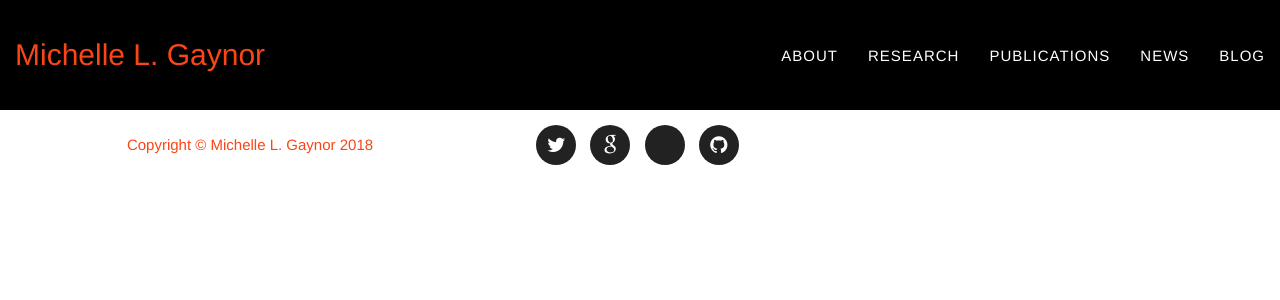
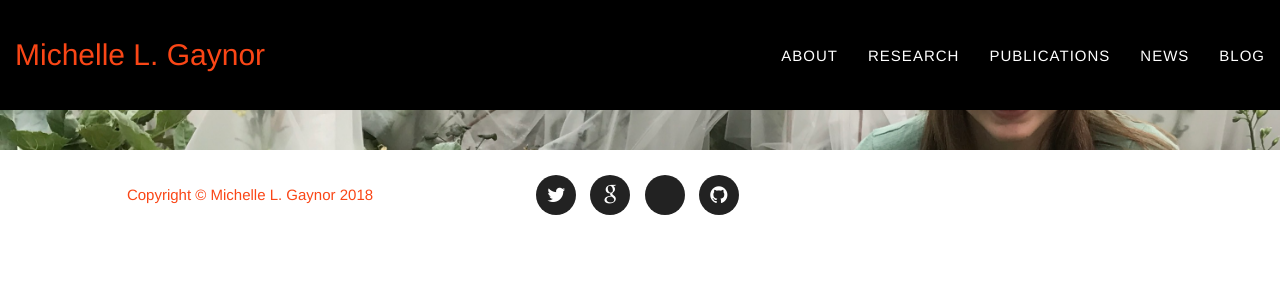
Before and after one commit to mgaynor1/mgaynor1.github.io, a Jekyll site: the page built from index.html, in a window 1280 px wide. Shown: the top 300 px of the page. Built offline with Jekyll 4.4.1, drawn with Linux system fonts in a browser that asks for light colours.

Commit message:
header-fix

```diff
--- a/_includes/header.html
+++ b/_includes/header.html
@@ -40,7 +40,7 @@
     </nav>
     <!-- Header -->
     <header style="background-image: url('{{ site.baseurl }}/img/header-bg.jpg'); max-height: 600px; min-height:100px;">
-        	<div class="container-fluid" style="max-height: 600px; min-height:100px;">
+        	<div class="container-fluid" style="max-height: 600px; min-height:150px;">
         	</div>
     </header>
 
```
